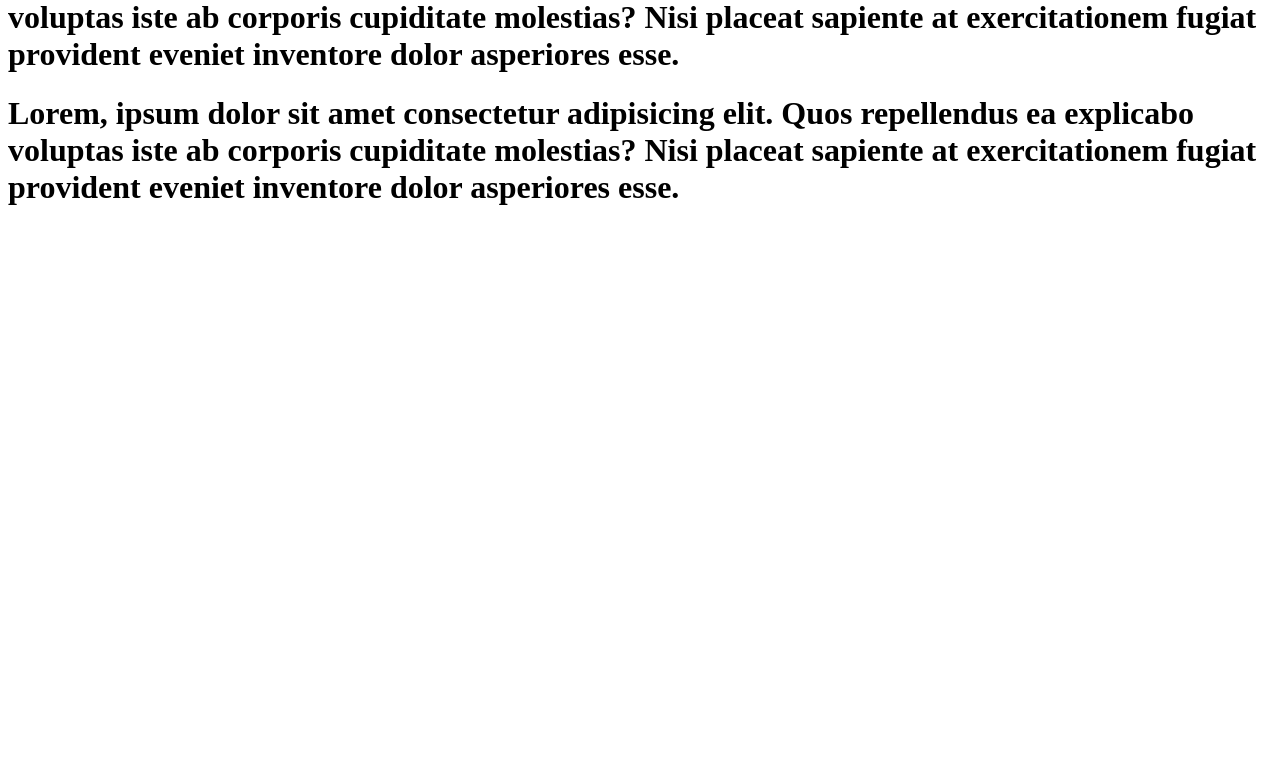
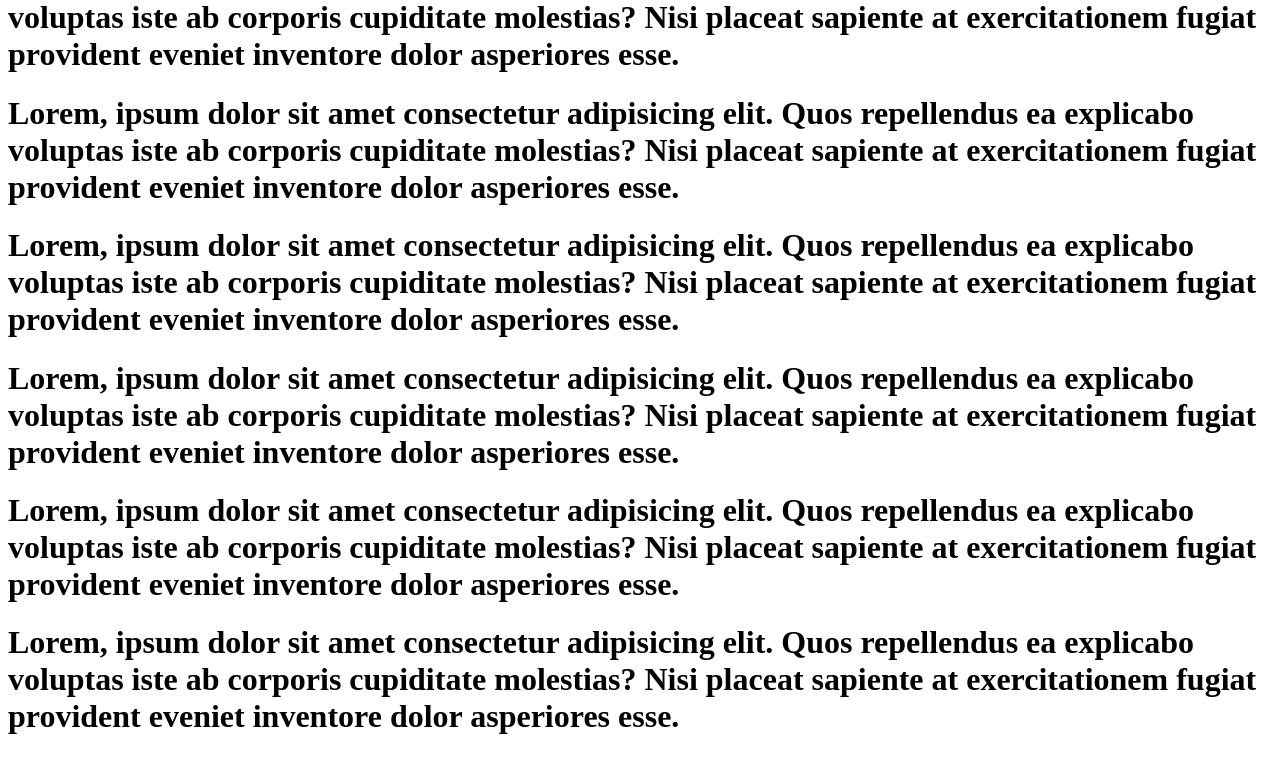
Before and after one commit to vikaspal9131/Nexora, a Flask app: template src/templates/template.html in a window 1280 px wide. Shown: the part 1516-2273 px from the top of the page. Before the commit the page ends 1721 px from the top, so only its background shows below. Run offline with Flask 3, Linux system fonts and the light colour scheme; the template is opened without the code that fills it, so the values that code supplies are empty.

Commit message:
add random

```diff
--- a/src/templates/template.html
+++ b/src/templates/template.html
@@ -19,5 +19,10 @@
   <h1>Lorem, ipsum dolor sit amet consectetur adipisicing elit. Quos repellendus ea explicabo voluptas iste ab corporis cupiditate molestias? Nisi placeat sapiente at exercitationem fugiat provident eveniet inventore dolor asperiores esse.</h1>
   <h1>Lorem, ipsum dolor sit amet consectetur adipisicing elit. Quos repellendus ea explicabo voluptas iste ab corporis cupiditate molestias? Nisi placeat sapiente at exercitationem fugiat provident eveniet inventore dolor asperiores esse.</h1>
   <h1>Lorem, ipsum dolor sit amet consectetur adipisicing elit. Quos repellendus ea explicabo voluptas iste ab corporis cupiditate molestias? Nisi placeat sapiente at exercitationem fugiat provident eveniet inventore dolor asperiores esse.</h1>
+  <h1>Lorem, ipsum dolor sit amet consectetur adipisicing elit. Quos repellendus ea explicabo voluptas iste ab corporis cupiditate molestias? Nisi placeat sapiente at exercitationem fugiat provident eveniet inventore dolor asperiores esse.</h1>
+  <h1>Lorem, ipsum dolor sit amet consectetur adipisicing elit. Quos repellendus ea explicabo voluptas iste ab corporis cupiditate molestias? Nisi placeat sapiente at exercitationem fugiat provident eveniet inventore dolor asperiores esse.</h1>
+  <h1>Lorem, ipsum dolor sit amet consectetur adipisicing elit. Quos repellendus ea explicabo voluptas iste ab corporis cupiditate molestias? Nisi placeat sapiente at exercitationem fugiat provident eveniet inventore dolor asperiores esse.</h1>
+  <h1>Lorem, ipsum dolor sit amet consectetur adipisicing elit. Quos repellendus ea explicabo voluptas iste ab corporis cupiditate molestias? Nisi placeat sapiente at exercitationem fugiat provident eveniet inventore dolor asperiores esse.</h1>
+
 </body>
 </html>
```
